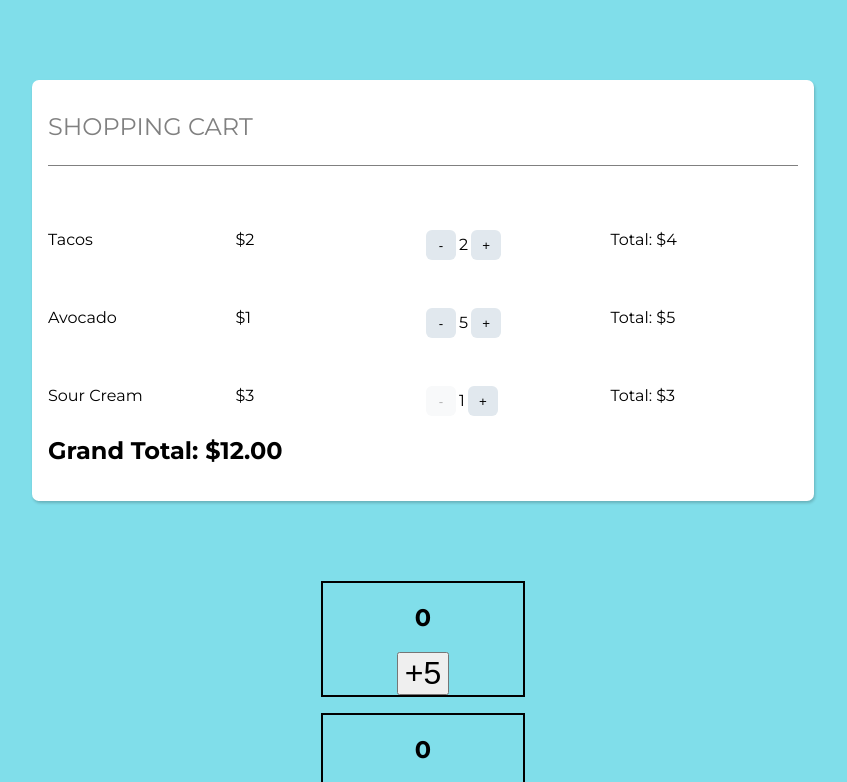
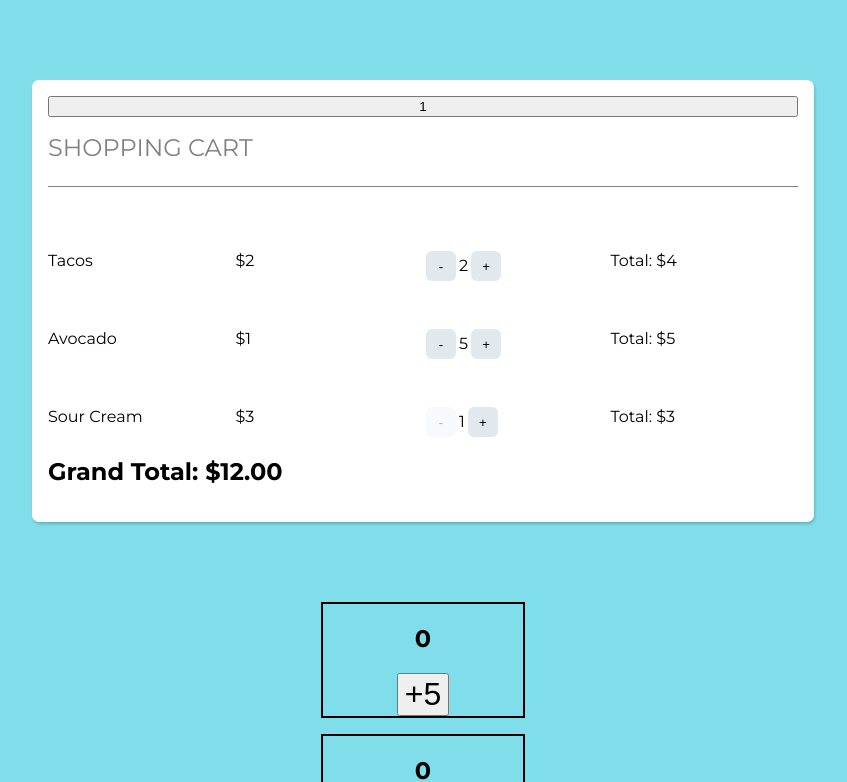
Before and after one commit to umeshraj/react_beg_steele, a React (Create React App) app in the folder my-app/: page / in a window 1280 px wide. Shown: the top 782 px of the page, without its empty margins (217-1064 px from the left). Built offline with nearby package versions, Linux system fonts and the light colour scheme.

Commit message:
Example of useEffect hook

```diff
--- a/my-app/src/Cart.js
+++ b/my-app/src/Cart.js
@@ -1,9 +1,15 @@
-import React, { useState } from "react";
+import React, { useState, useEffect } from "react";
 import CartItem from "./CartItem";
 import "./Cart.css";
 
 function Cart({ initialItems }) {
   const [items, setItems] = useState(initialItems);
+  const [count, setCount] = useState(1);
+
+  useEffect(() => {
+    console.log("Hello from your effect");
+  }, [items]);
+
   const updateQty = (id, newQty) => {
     const newItems = items.map((item) => {
       if (item.id === id) {
@@ -18,6 +24,13 @@ function Cart({ initialItems }) {
     .toFixed(2);
   return (
     <div className="Cart">
+      <button
+        onClick={() => {
+          setCount(count + 1);
+        }}
+      >
+        {count}
+      </button>
       <h1 className="Cart-title">SHOPPING CART</h1>
       <div className="Cart-items">
         {items.map((item) => (
```
